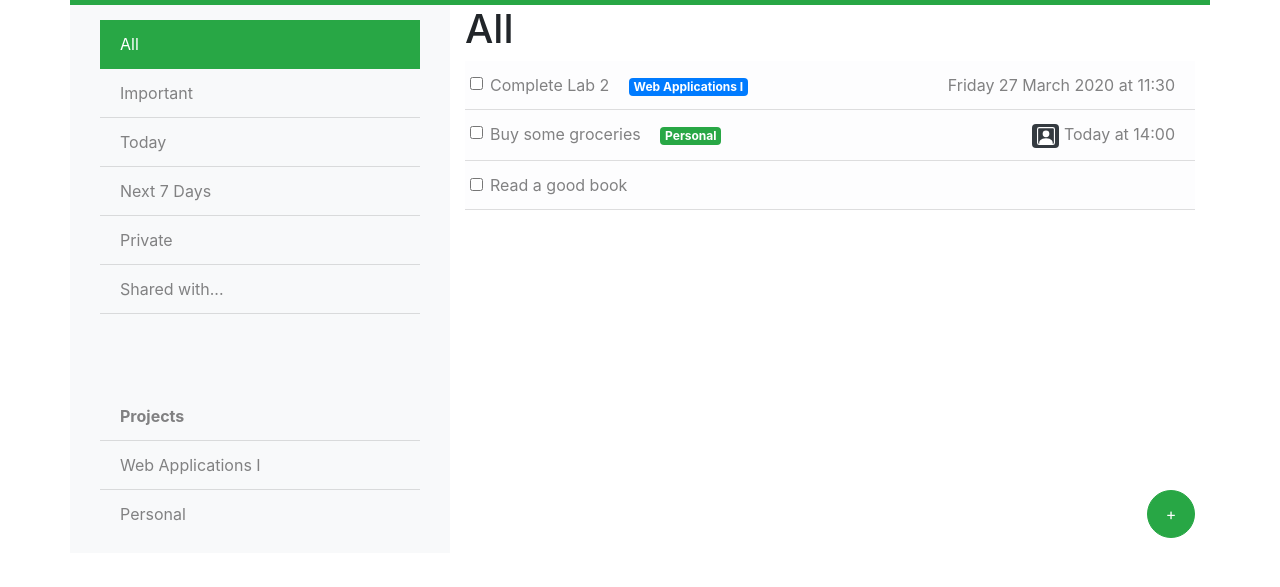
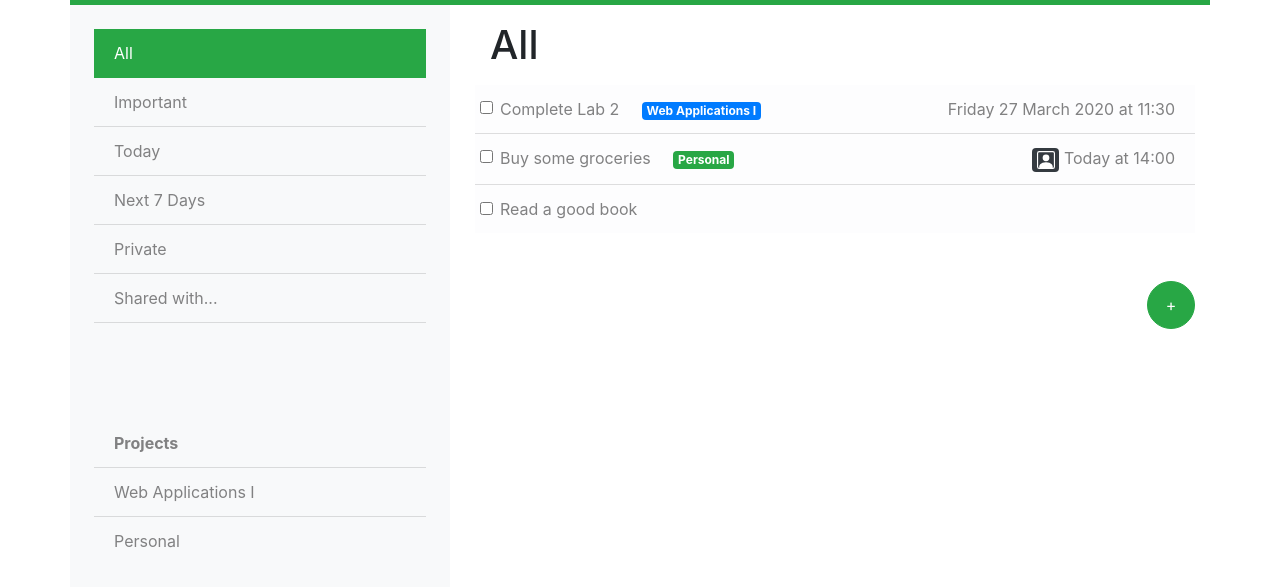
Before and after one commit to roccopetruzzi/WA1, a plain HTML site: page main.html in a window 1280 px wide. Shown: the part 53-640 px from the top of the page. Drawn offline with nearby package versions, Linux system fonts and the light colour scheme.

Commit message:
all done; lab complete

```diff
--- a/main.html
+++ b/main.html
@@ -82,12 +82,13 @@
                     </ul>
                 </div>
                 <div class="col-lg-8 col-md col-auto content">
-                    <div class="row title">
+                    <div class="row header-section">
                         <div class="col">
                             <h1>All</h1>
                         </div>
                     </div>
-                    <ul class="list-group list-group-flush">
+                    <div class="row middle-section">
+                        <ul class="list-group list-group-flush col-lg-12 col">
                             <li class="list-group-item list-group-item-light">
                                 <div class="row">
                                     <div class="form-check col-lg-6 col">
@@ -108,9 +109,13 @@
                                         <span class="badge badge-success">Personal</span>
                                     </div>
                                     <div class="deadline col-lg-6 col">
-                                    <p><a href="#" class="badge badge-dark"><svg class="bi bi-person-square" width="1.5em" height="1.5em" viewBox="0 0 16 16" fill="currentColor" xmlns="http://www.w3.org/2000/svg">
-                                    <path fill-rule="evenodd" d="M14 1H2a1 1 0 00-1 1v12a1 1 0 001 1h12a1 1 0 001-1V2a1 1 0 00-1-1zM2 0a2 2 0 00-2 2v12a2 2 0 002 2h12a2 2 0 002-2V2a2 2 0 00-2-2H2z" clip-rule="evenodd" />
-                                    <path fill-rule="evenodd" d="M2 15v-1c0-1 1-4 6-4s6 3 6 4v1H2zm6-6a3 3 0 100-6 3 3 0 000 6z" clip-rule="evenodd" />
+                                        <p><a href="#" class="badge badge-dark"><svg class="bi bi-person-square" width="1.5em" height="1.5em"
+                                                    viewBox="0 0 16 16" fill="currentColor" xmlns="http://www.w3.org/2000/svg">
+                                                    <path fill-rule="evenodd"
+                                                        d="M14 1H2a1 1 0 00-1 1v12a1 1 0 001 1h12a1 1 0 001-1V2a1 1 0 00-1-1zM2 0a2 2 0 00-2 2v12a2 2 0 002 2h12a2 2 0 002-2V2a2 2 0 00-2-2H2z"
+                                                        clip-rule="evenodd" />
+                                                    <path fill-rule="evenodd" d="M2 15v-1c0-1 1-4 6-4s6 3 6 4v1H2zm6-6a3 3 0 100-6 3 3 0 000 6z"
+                                                        clip-rule="evenodd" />
                                                 </svg></a> Today at 14:00 </p>
                                     </div>
                                 </div>
@@ -126,11 +131,18 @@
                                 </div>
                             </li>
                         </ul>
-                    <button type="button" class="btn btn-success btn-add">+</button>
-                    <!-- Alternative '+' button:
+                    </div>
+                    <footer class="row bottom-section">
+                        <div class="col">
+                            <button type="button" class="btn btn-success btn-add-task">+</button>
+                            <!-- Alternative `+` button:
                             <svg class="bi bi-plus-circle-fill btn-add-task" width="3em" height="3em" viewBox="0 0 16 16" fill="#28a745" xmlns="http://www.w3.org/2000/svg">
                                 <path fill-rule="evenodd" d="M16 8A8 8 0 110 8a8 8 0 0116 0zM8.5 4a.5.5 0 00-1 0v3.5H4a.5.5 0 000 1h3.5V12a.5.5 0 001 0V8.5H12a.5.5 0 000-1H8.5V4z" clip-rule="evenodd" />
                             </svg> -->
+                        </div>
+                    </footer>
+                </div>
+
             </div>
     </div>
     </main>
--- a/my.css
+++ b/my.css
@@ -1,25 +1,23 @@
-.btn-add-task {
-    position: fixed;
-    bottom: 15px;
-    right: 15px;
+.content {
+    padding-left: 40px;
 }
 
-.btn-add {
-    border-radius: 100%;
-    width: 3em;
-    height: 3em;
-    padding: 0px;
-    position: absolute;
-    right: 15px;
-    bottom: 15px;
+.header-section h1 {
+    margin-top: 1rem;
+    margin-bottom: 1rem;
 }
 
 .aside {
     background-color: #F8F9FA;
+    padding: 0px;
 }
 
 .aside .list-group {
-    padding: 15px;
+    padding: 1.5em;
+}
+
+.aside .list-group-item {
+    background-color: #F8F9FA;
 }
 
 .aside .list-group-item.active {
@@ -27,15 +25,20 @@
     border-color: #28a745;
 }
 
-.aside .list-group-item {
-    background-color: #F8F9FA;
-}
-
 .badge {
-    margin-left: 15px;
+    margin-left: 1.5em;
 }
 
 .deadline p {
     text-align: right;
     margin-bottom: 0px;
 }
+
+.btn-add-task {
+    border-radius: 100%;
+    width: 3em;
+    height: 3em;
+    padding: 0px;
+    float: right;
+    margin-top: 3em;
+}
```
Lines whose indentation alone changed are shown as unchanged.
